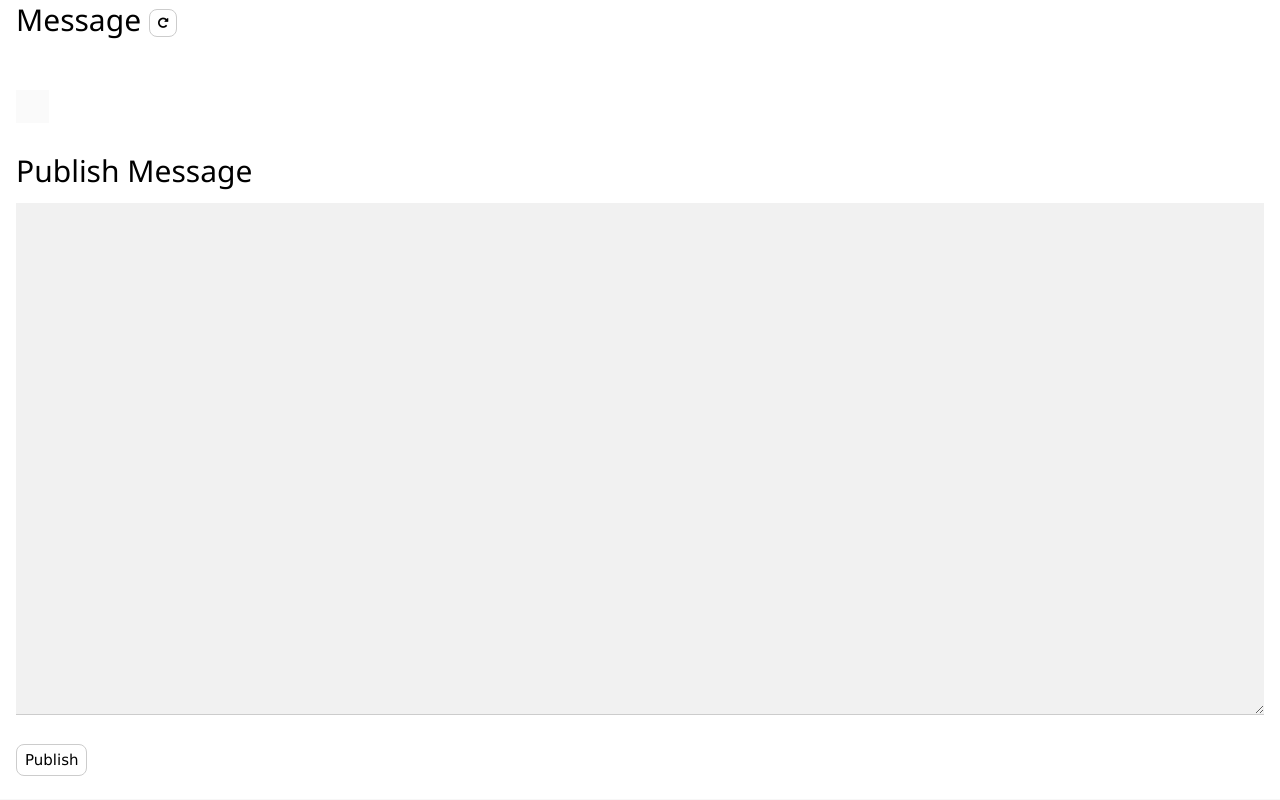
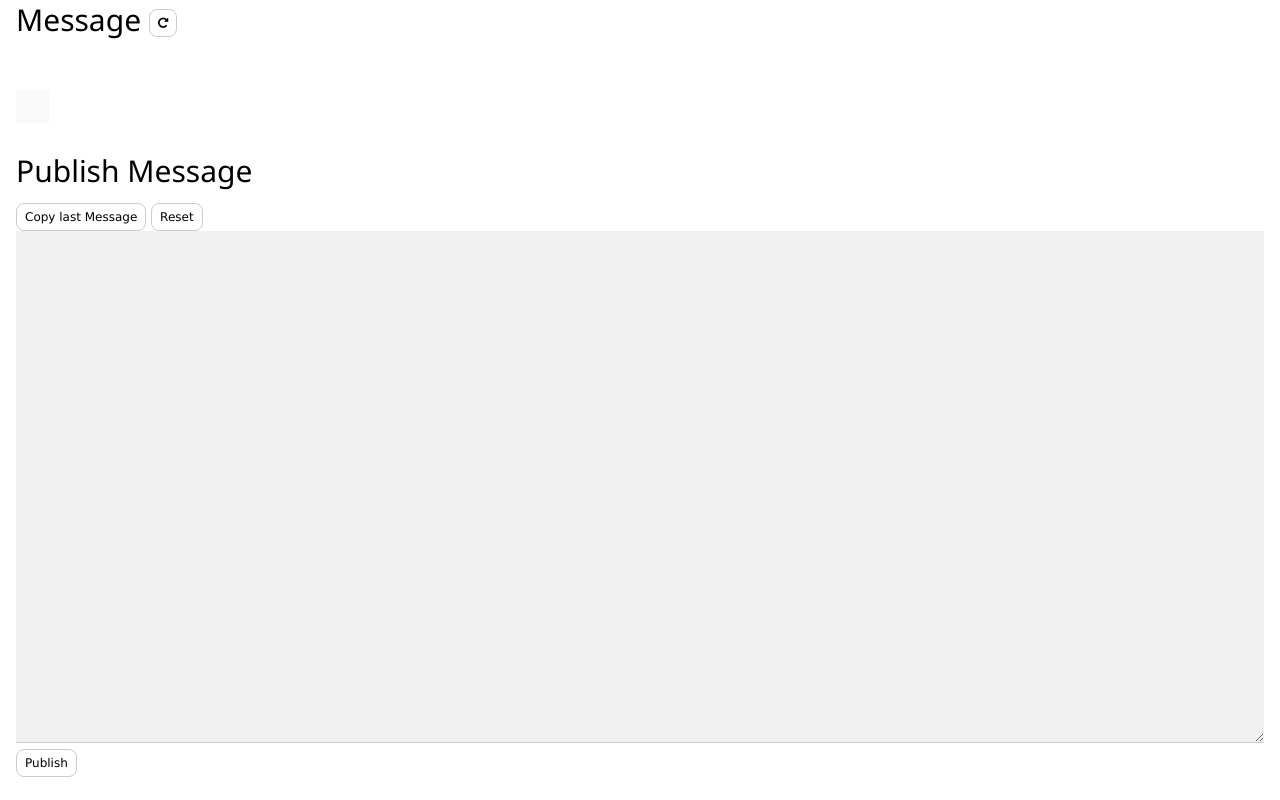
Before and after one commit to smanschi/ros_web_gui, a Flask app: template ros_web_gui/templates/topic.html in a window 1280 px wide. Shown: the part 320-1120 px from the top of the page. Before the commit the page ends 1096 px from the top, so only its background shows below. Run offline with Flask 2, Linux system fonts and the light colour scheme; the template is opened without the code that fills it, so the values that code supplies are empty; some libraries are stand-ins or nearby versions.

Commit message:
allow for resetting message field

```diff
--- a/ros_web_gui/templates/topic.html
+++ b/ros_web_gui/templates/topic.html
@@ -23,13 +23,14 @@
         <br />
         <pre style="display: inline-block"><code class="w3-codespan yaml" id="msg">{{ msg }}</code></pre><br/>
         <h2>Publish Message</h2>
+        <button class="w3-button w3-border w3-padding-small w3-small w3-round-large" id="copy_from_above">Copy last Message</button> <button class="w3-button w3-border w3-padding-small w3-small w3-round-large" id="reset">Reset</button><br />
         <form action="{{ url }}" method="POST">
-            <textarea class="w3-input w3-codespan" style="display: inline-block" rows="20" name="msg_pub">{{ msg_template }}</textarea><br />
-            <br />
-            <input type="submit" class="w3-button w3-border w3-padding-small w3-round-large" id="publish" value="Publish" /><br />
+            <textarea class="w3-input w3-codespan" style="display: inline-block" rows="20" name="msg_pub" id="msg_pub">{{ msg_template }}</textarea><br />
+            <input type="submit" class="w3-button w3-border w3-padding-small w3-small w3-round-large" id="publish" value="Publish" />
         </form>
         <br />
         <script type=text/javascript>
+            // Reload message
             $(function() {
                 $('button#reload').bind('click', function() {
                     console.log('Requesting JSON');
@@ -47,6 +48,24 @@
                 return false;
                 });
             });
+
+            // Copy received message to "publish message" field
+            $(function() {
+                $('button#copy_from_above').bind('click', function() {
+                    val = $('code#msg').text();
+                    console.log('Copying message');
+                    $('textarea#msg_pub').val(val);
+                });
+            });
+
+            // Reset
+            orig_msg = $('textarea#msg_pub').val();
+            $(function() {
+                $('button#reset').bind('click', function() {
+                    console.log('Copying message');
+                    $('textarea#msg_pub').val(orig_msg);
+                });
+            });
         </script>
     </div>
 {% endblock %}
```
Also changed, not shown: ros_web_gui/util.py (+10 -1 lines).
